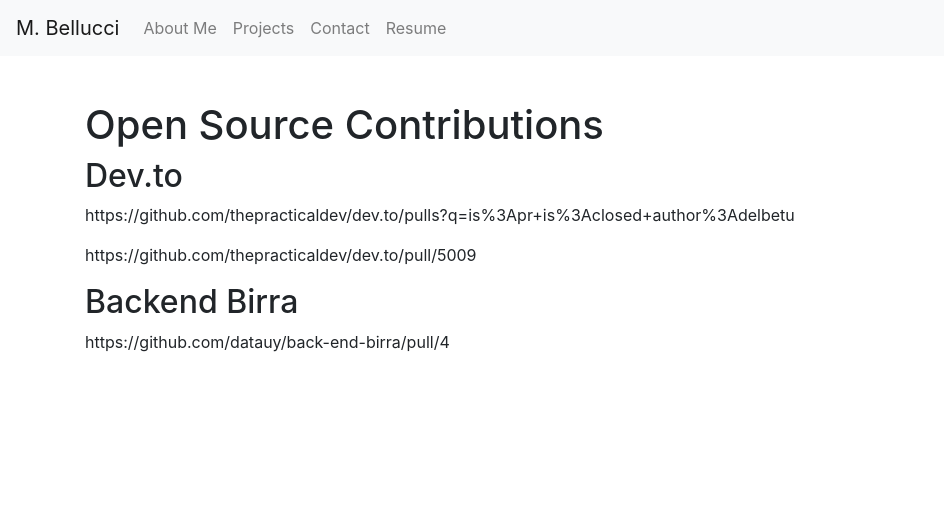
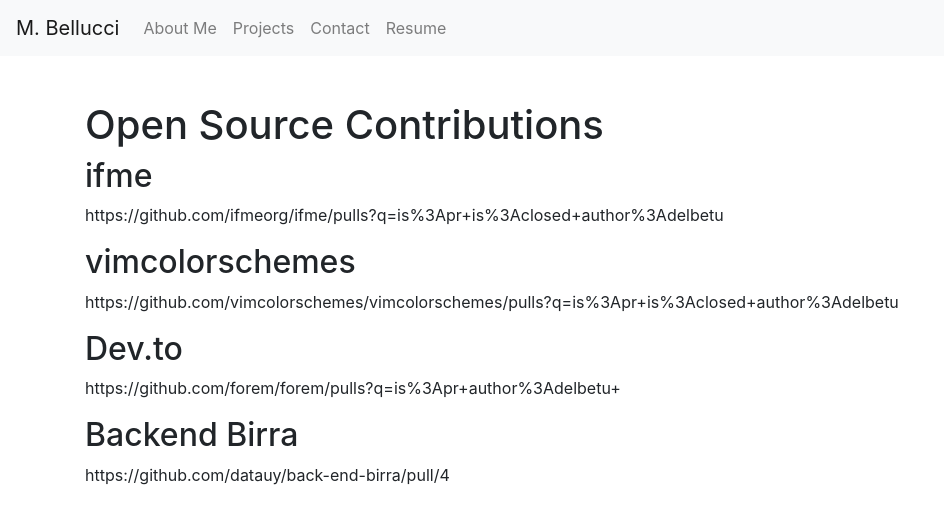
Before and after one commit to delbetu/delbetu.github.io, a Jekyll site: the page built from oss_contributions.md, in a window 1280 px wide. Shown: the top 524 px of the page, without its empty margins (0-944 px from the left). Built offline with Jekyll 4.4.1, drawn with Linux system fonts in a browser that asks for light colours; our own code applies the rules of GitHub Pages for plain Markdown files.

Commit message:
update oss contrib

```diff
--- a/oss_contributions.md
+++ b/oss_contributions.md
@@ -1,9 +1,13 @@
 # Open Source Contributions
 
+## ifme
+https://github.com/ifmeorg/ifme/pulls?q=is%3Apr+is%3Aclosed+author%3Adelbetu
+
+## vimcolorschemes
+https://github.com/vimcolorschemes/vimcolorschemes/pulls?q=is%3Apr+is%3Aclosed+author%3Adelbetu
+
 ## Dev.to
-https://github.com/thepracticaldev/dev.to/pulls?q=is%3Apr+is%3Aclosed+author%3Adelbetu
-
-https://github.com/thepracticaldev/dev.to/pull/5009
+https://github.com/forem/forem/pulls?q=is%3Apr+author%3Adelbetu+
 
 ## Backend Birra
 https://github.com/datauy/back-end-birra/pull/4
```
